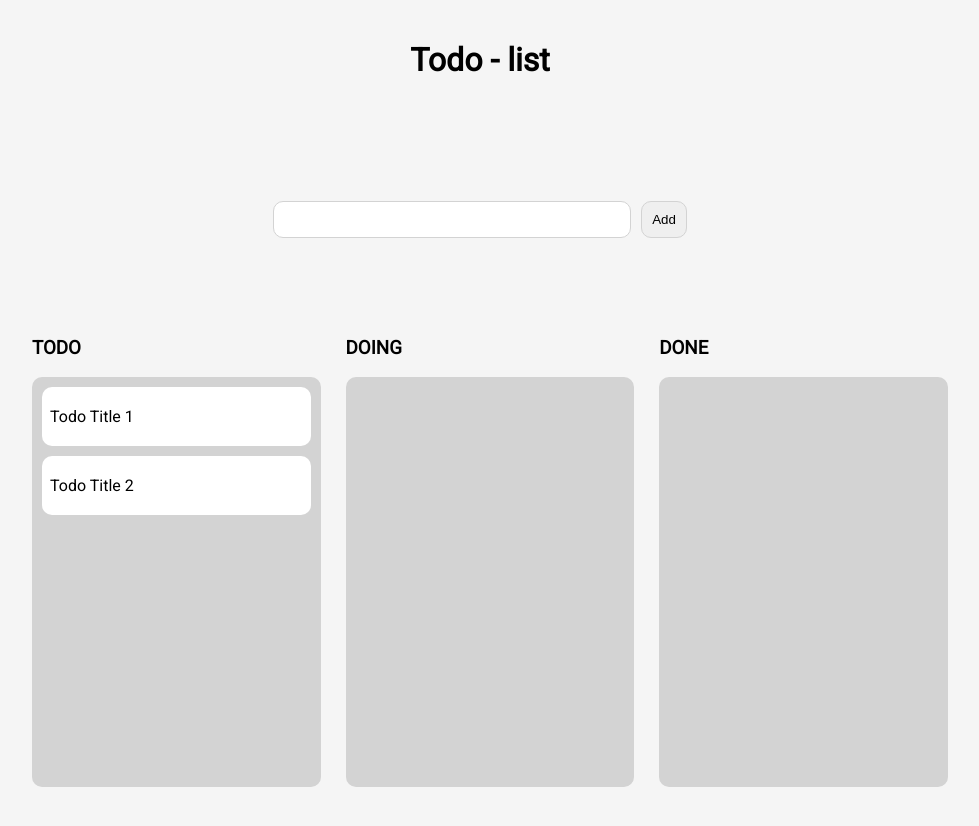
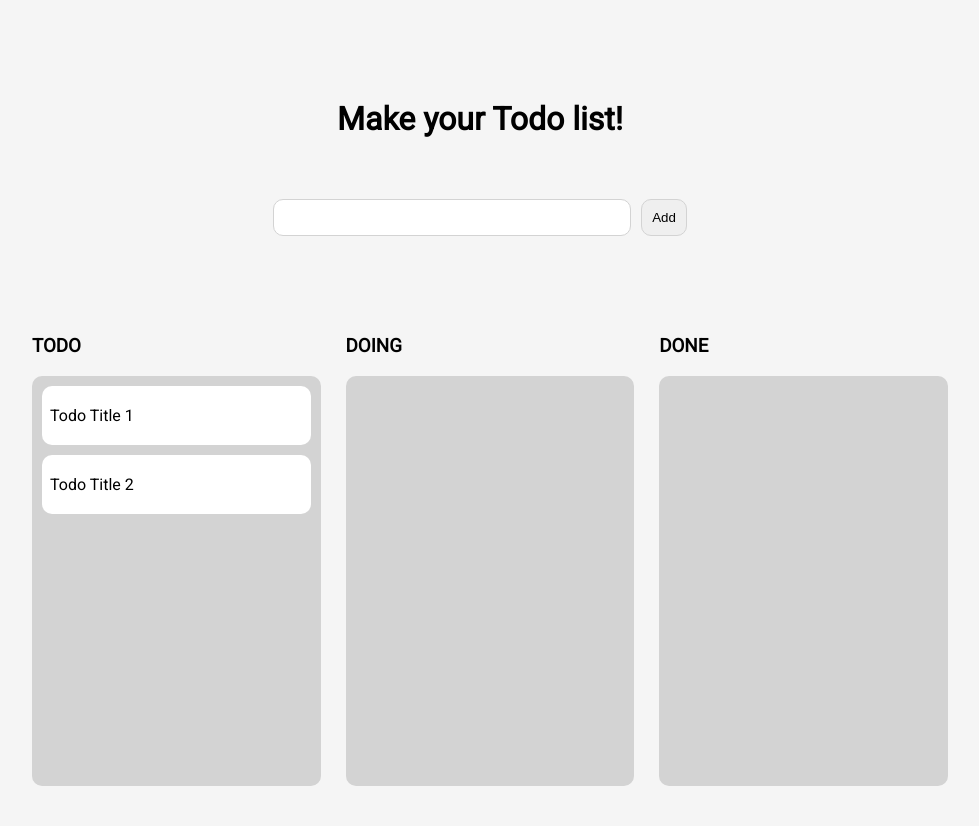
Before and after one commit to lsenaa/DnD-Kanban-board, a React (Create React App) app: page / in a window 1280 px wide. Shown: the top 826 px of the page, without its empty margins (160-1139 px from the left). Built offline with nearby package versions, Linux system fonts and the light colour scheme.

Commit message:
style: 제목 스타일 변경

```diff
--- a/src/App.css
+++ b/src/App.css
@@ -6,9 +6,13 @@
   padding: 20px 80px;
 }
 
+.title {
+  margin-top: 80px;
+}
+
 .todo-input {
   width: 100%;
-  margin: 100px 0 80px 0;
+  margin: 40px 0 80px 0;
   display: flex;
   justify-content: center;
 }
--- a/src/App.js
+++ b/src/App.js
@@ -76,7 +76,7 @@ function App() {
 
   return (
     <div className="App">
-      <h1>Todo - list</h1>
+      <h1 className="title">Make your Todo list!</h1>
       <div className="todo-input">
         <input
           className="input"
```
